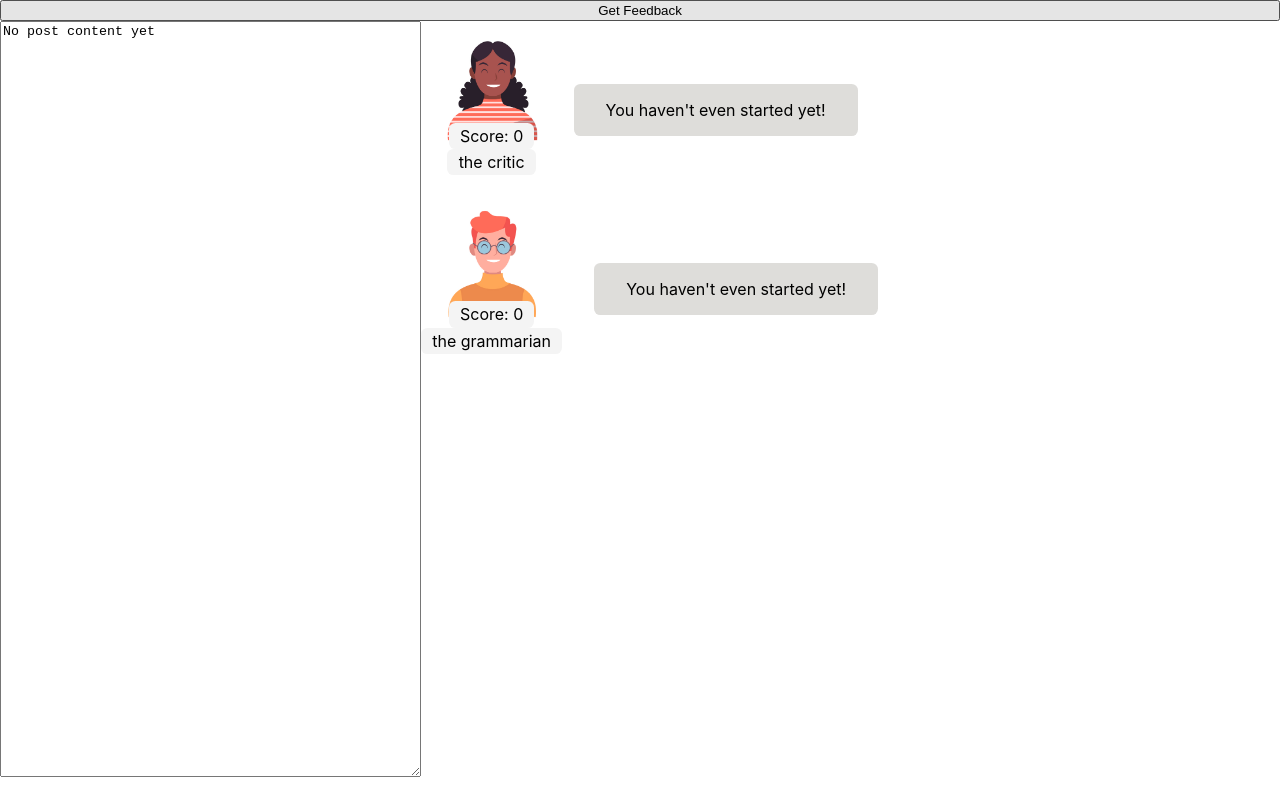
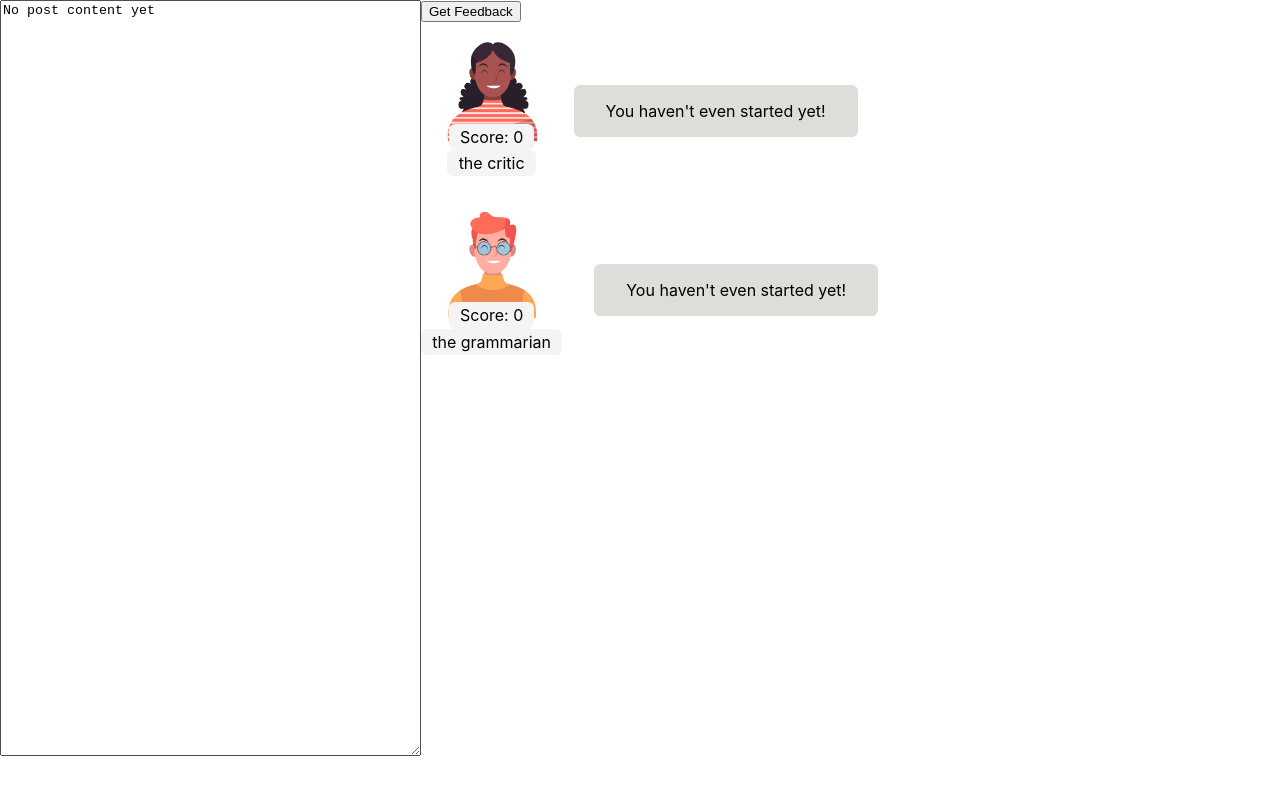
Before and after one commit to jav/contentfeedback, a React (Create React App) app: page / in a window 1280 px wide. Built offline with nearby package versions, Linux system fonts and the light colour scheme.

Commit message:
Move styles to css.

```diff
--- a/src/App.css
+++ b/src/App.css
@@ -1,3 +1,4 @@
 .App {
-  text-align: center;
+  display: flex;
+  flex-direction: row;
 }
--- a/src/App.tsx
+++ b/src/App.tsx
@@ -50,23 +50,21 @@ const App = () => {
   }
 
   return (
-    <div className="App" style={{ display: "flex", flexDirection: "column" }}>
-      <button name="getFeedback" onClick={() => getFeedback(postContent)}>Get Feedback</button>
-      <div style={{ display: "flex", flexDirection: "row" }}>
-        <div>
+    <div className="App">
+        <div className="ContentPanel">
           <textarea id="postContent"
             cols={50} rows={50}
             value={postContent}
             onChange={(e) => setPostContent(e.currentTarget.value)} ></textarea>
         </div>
-        <div style={{ display: "flex", flexDirection: "column" }}>
+        <div className="ReviewersPanel">
+          <button name="getFeedback" onClick={() => getFeedback(postContent)}>Get Feedback</button>
           {Object.keys(fullFeedback).map((reviewerName) => (
             <Reviewer name={reviewerName}
               key={reviewerName}
               score={fullFeedback[reviewerName].score}
               feedback={fullFeedback[reviewerName].feedback} />
           ))}
-        </div>
       </div>
     </div>
   )
```
